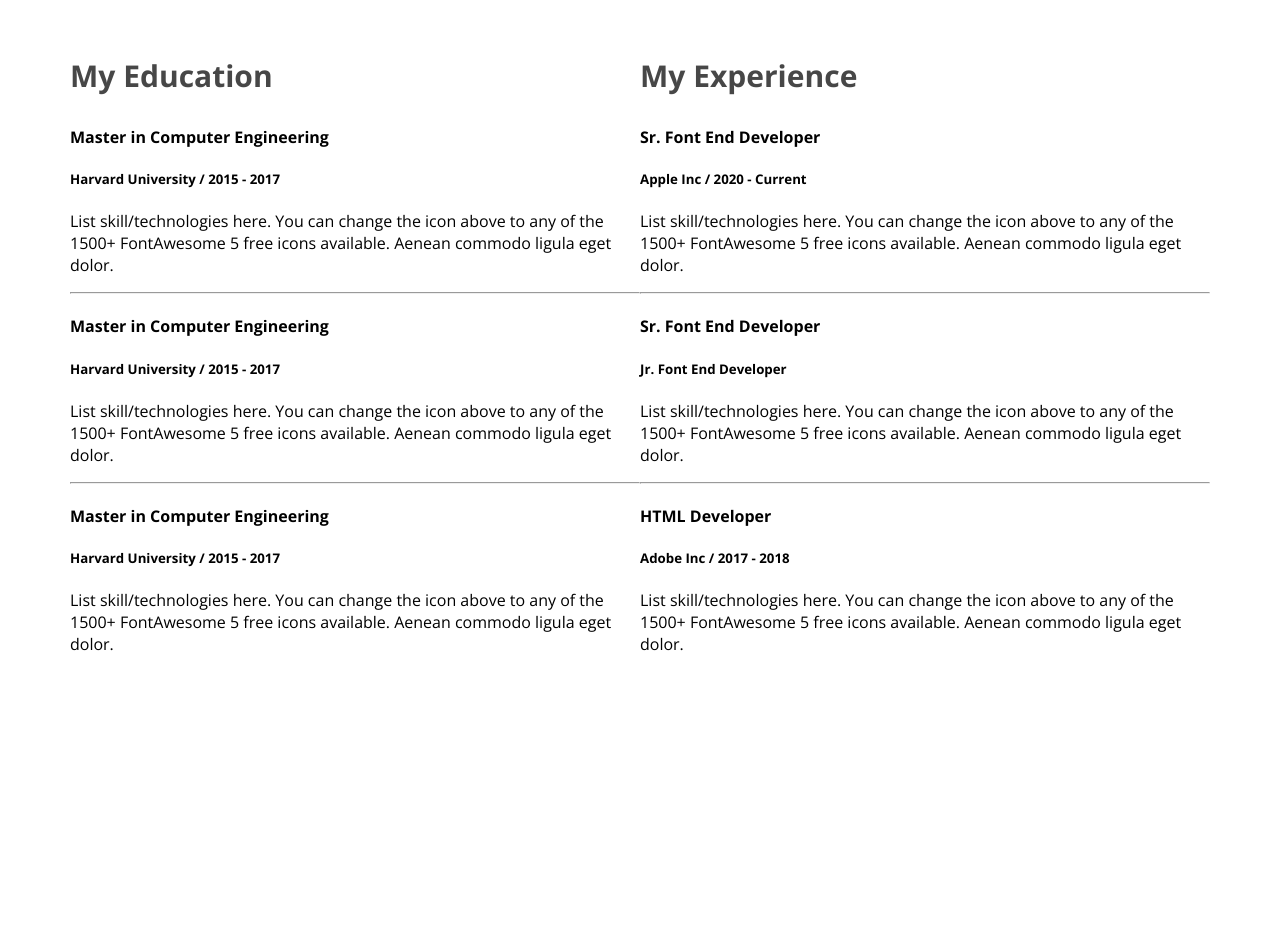
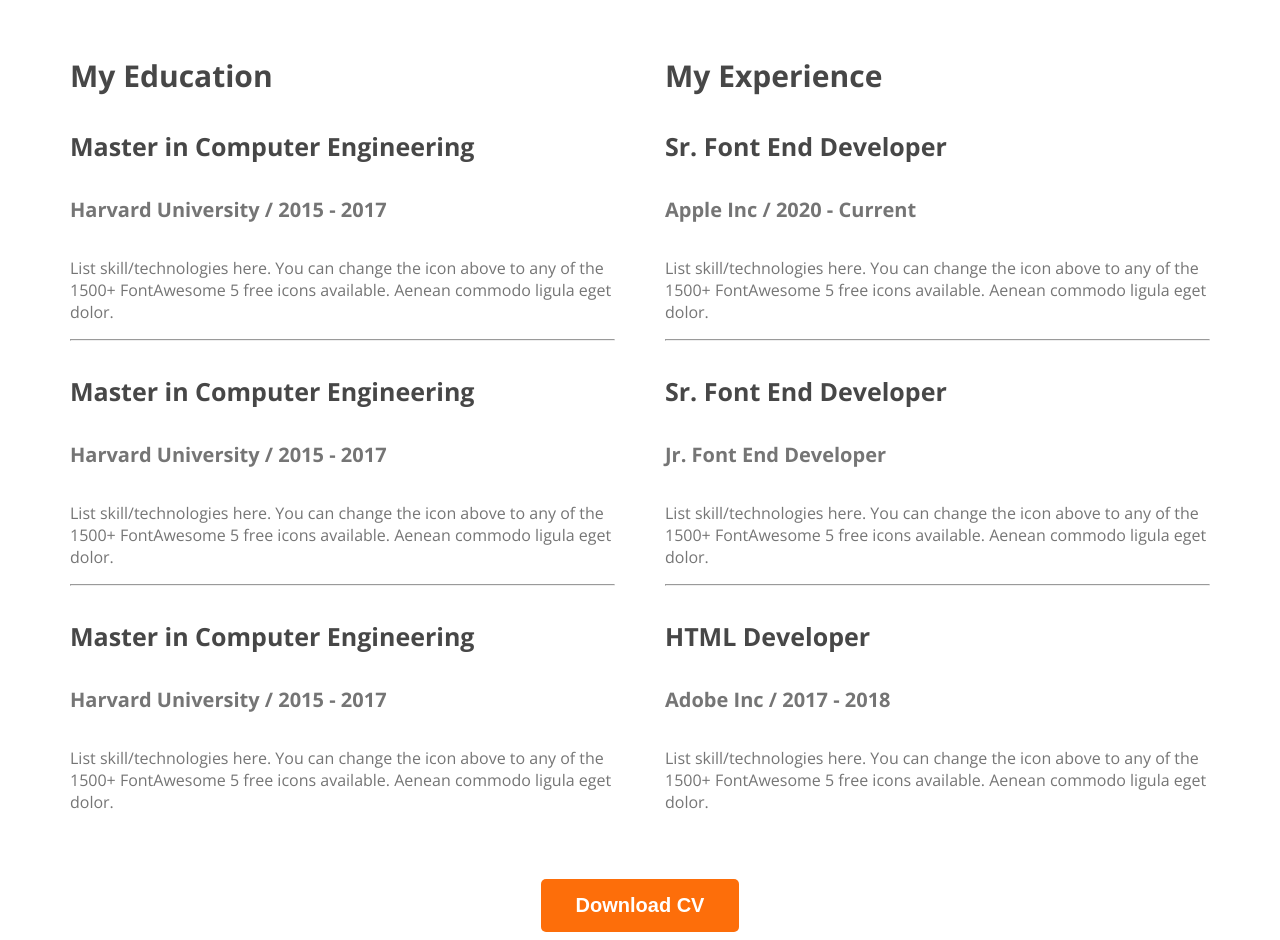
Before and after one commit to Supta2002/develop-portfolio, a plain HTML site: page index.html in a window 1280 px wide. Shown: the part 2360-3300 px from the top of the page. Before the commit the page ends 3039 px from the top, so only its background shows below. Drawn offline with nearby package versions, Linux system fonts and the light colour scheme.

Commit message:
complete main section

```diff
--- a/index.html
+++ b/index.html
@@ -131,21 +131,21 @@
 
                 <div class="resume-item">
                     <h4 class="resume-sub">Sr. Font End Developer</h4>
-                    <h5 class="institue">Apple Inc / 2020 - Current</h5>
+                    <h5 class="institute">Apple Inc / 2020 - Current</h5>
                     <p class="resume-des">List skill/technologies here. You can change the icon above
                         to any of the 1500+ FontAwesome 5 free icons available. Aenean commodo ligula eget dolor.</p>
                 </div>
                 <hr>
                 <div class="resume-item">
                     <h4 class="resume-sub">Sr. Font End Developer</h4>
-                    <h5 class="institue">Jr. Font End Developer</h5>
+                    <h5 class="institute">Jr. Font End Developer</h5>
                     <p class="resume-des">List skill/technologies here. You can change the icon above
                         to any of the 1500+ FontAwesome 5 free icons available. Aenean commodo ligula eget dolor.</p>
                 </div>
                 <hr>
                 <div class="resume-item">
                     <h4 class="resume-sub">HTML Developer</h4>
-                    <h5 class="institue">Adobe Inc / 2017 - 2018</h5>
+                    <h5 class="institute">Adobe Inc / 2017 - 2018</h5>
                     <p class="resume-des">List skill/technologies here. You can change the icon above
                         to any of the 1500+ FontAwesome 5 free icons available. Aenean commodo ligula eget dolor.</p>
                 </div>
@@ -153,6 +153,10 @@
 
             </div>
 
+        </div>
+
+        <div class="download">
+            <button class="primary-btn">Download CV</button>
         </div>
      </section>
 
--- a/styles/portfolio.css
+++ b/styles/portfolio.css
@@ -164,4 +164,21 @@ main section {
 
 .resume{
     display: flex;
+    gap: 50px;
 }
+.resume-des, .institute{
+    color: #757575;
+}
+.resume-sub{
+    font-size: 25px;
+    color: #474747;
+    font-weight: 700;
+}
+
+.institute{
+    font-size: 20px;
+}
+.download{
+    text-align: center;
+    margin-top: 50px;
+}
```
